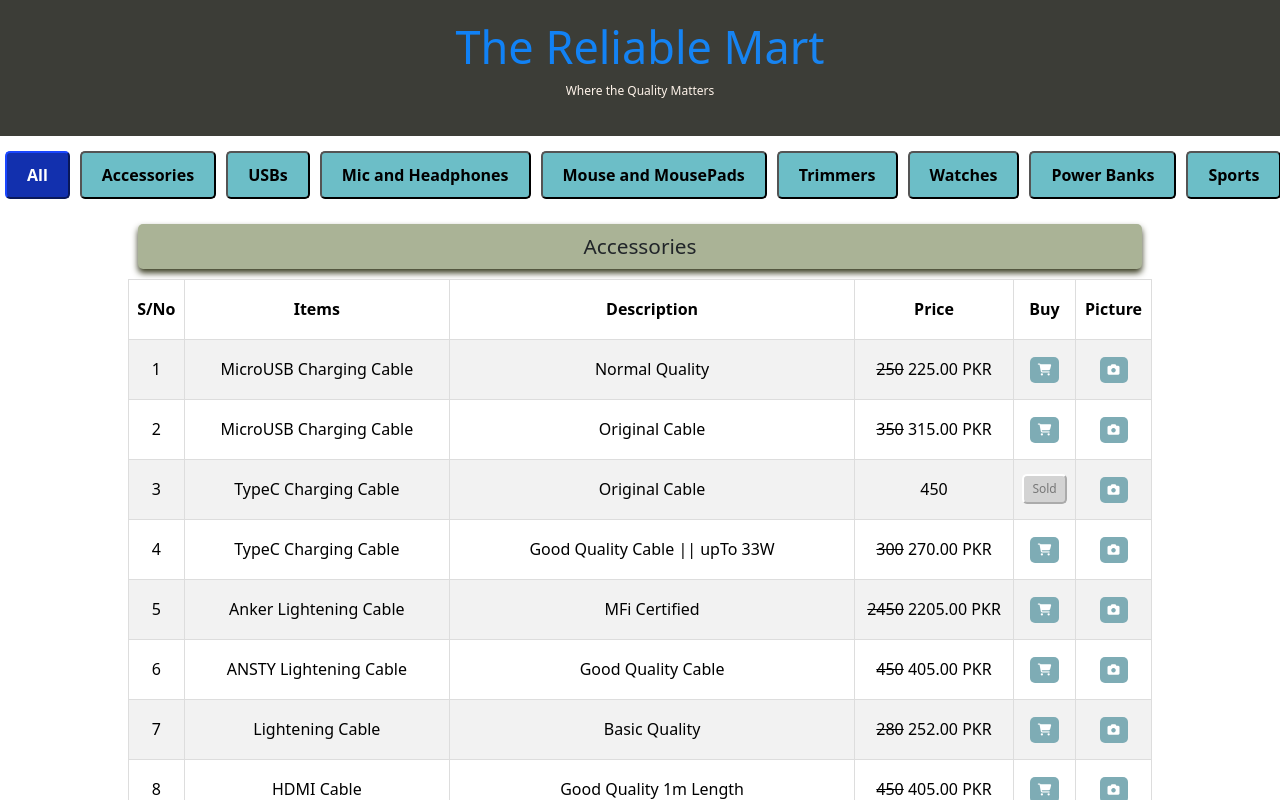
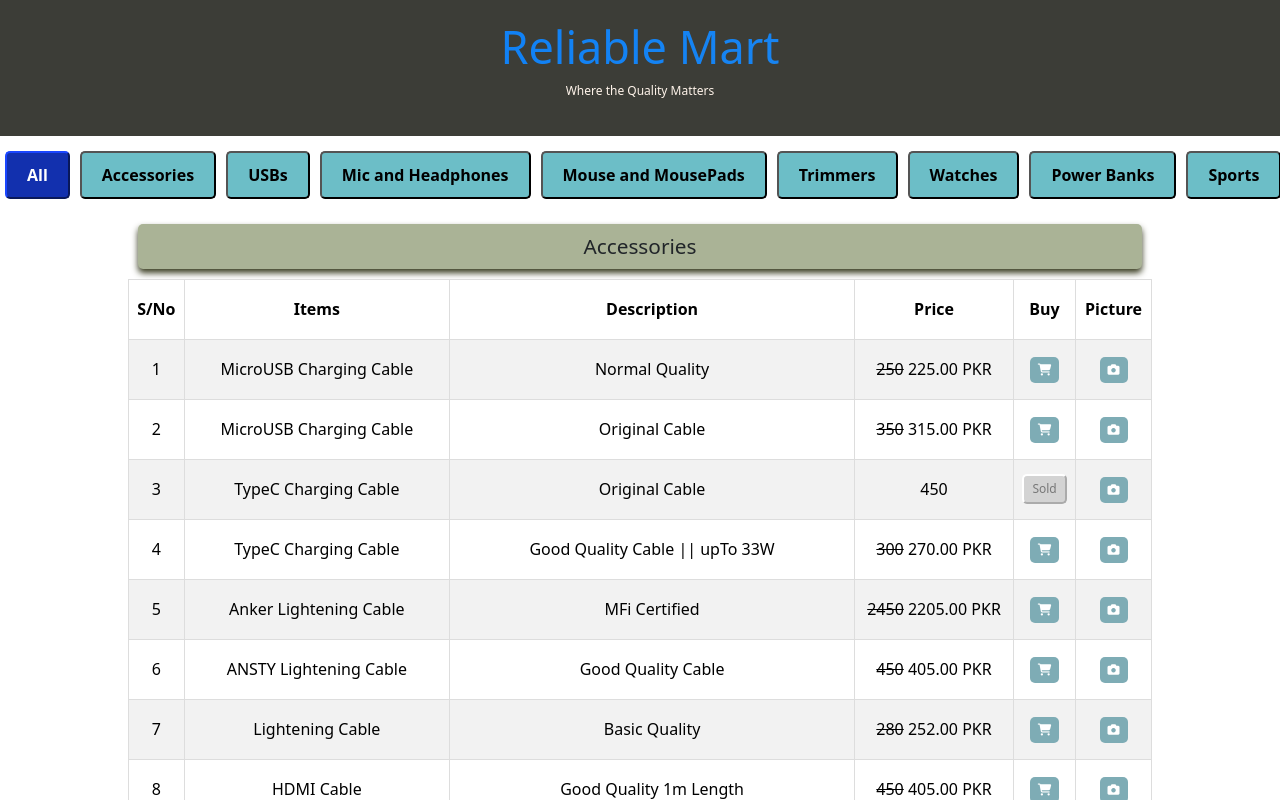
Before and after one commit to TheReliableMart/ItemList, a React (Vite) app: page / in a window 1280 px wide. Shown: the top 800 px of the page. Built offline with nearby package versions, Linux system fonts and the light colour scheme.

Commit message:
test check

```diff
--- a/src/components/Header.jsx
+++ b/src/components/Header.jsx
@@ -4,7 +4,7 @@ import styles from './Header.module.css'; // Assuming you're using CSS Modules
 function Header() {
   return (
     <header className={styles.header}>
-      <h1 className={styles.brandName}>The Reliable Mart</h1>
+      <h1 className={styles.brandName}> Reliable Mart</h1>
       <p className={styles.description}>Where the Quality Matters</p>
     </header>
   );
```
